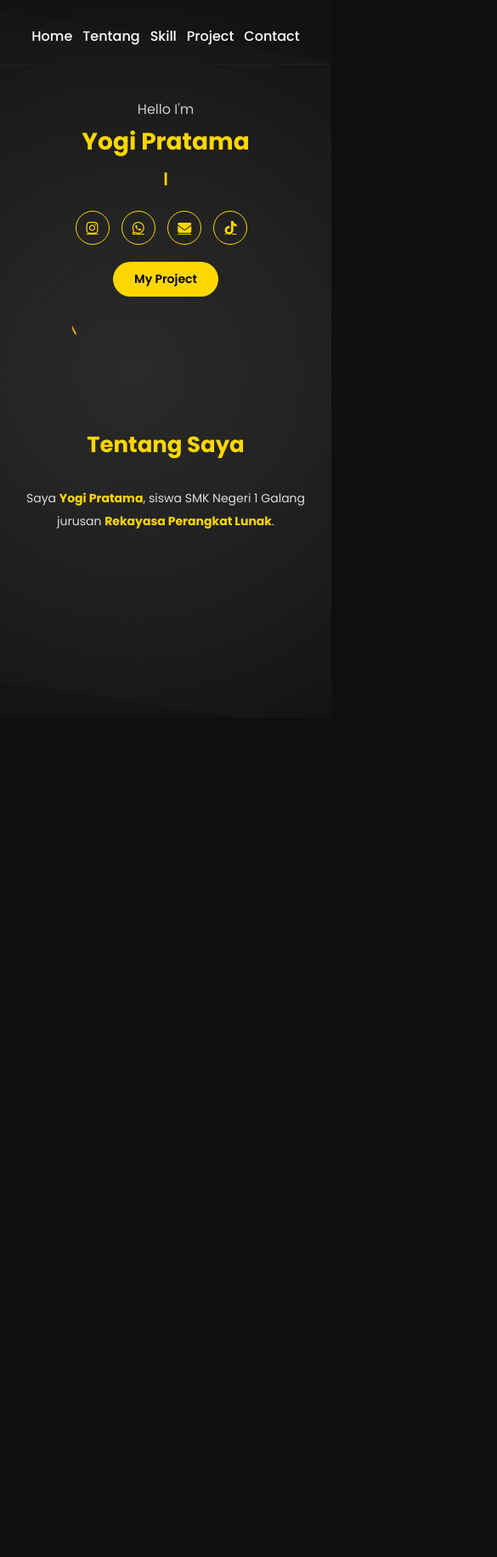
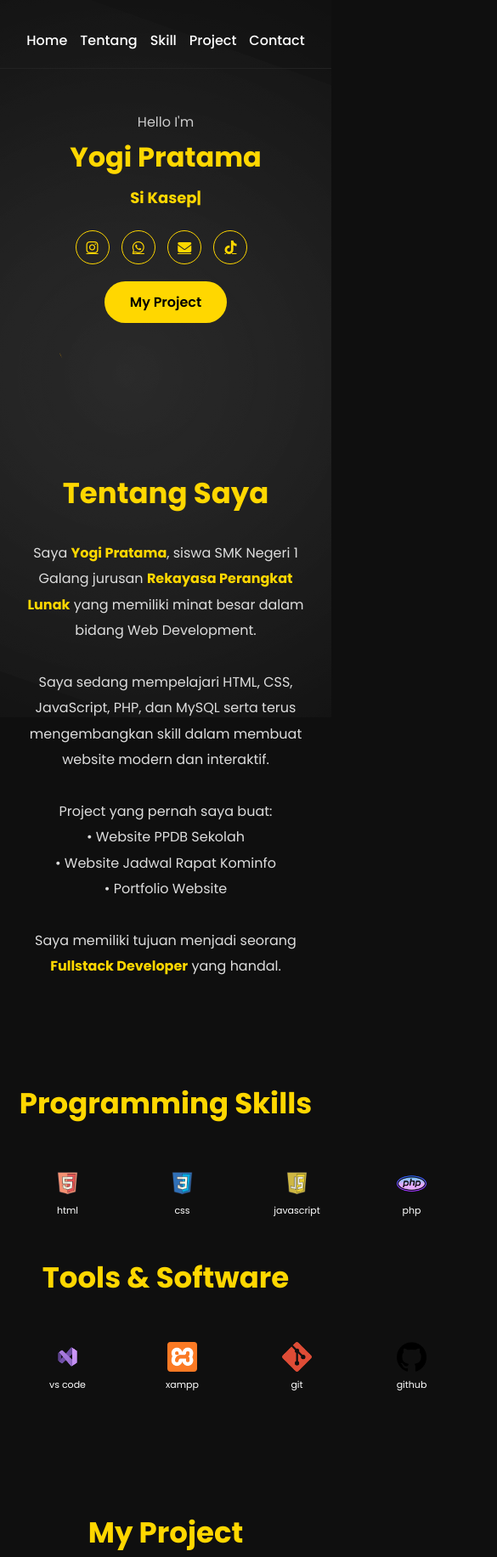
Before and after one commit to gondolll15/portfolio-yogi, a plain HTML site: page index.html in a window 390 px wide. Shown: the top 1832 px of the page at 85% size, 585 px wide, since content can reach past the window. Before the commit the page ends 844 px from the top, so only its background shows below. Drawn offline with nearby package versions, Linux system fonts and the light colour scheme; no server answers.

Commit message:
Update index.html

```diff
--- a/index.html
+++ b/index.html
@@ -1,3 +1,4 @@
+
 <!DOCTYPE html>
 <html lang="id">
 <head>
@@ -7,12 +8,14 @@
 <title>Portfolio Yogi</title>
 
 <link href="https://fonts.googleapis.com/css2?family=Poppins:wght@300;400;500;600;700&display=swap" rel="stylesheet">
+
 <link rel="stylesheet" href="https://cdnjs.cloudflare.com/ajax/libs/font-awesome/6.5.0/css/all.min.css">
 
 <script src="https://cdn.jsdelivr.net/npm/typed.js@2.0.12"></script>
 <script src="https://unpkg.com/@lottiefiles/lottie-player@latest/dist/lottie-player.js"></script>
 
 <style>
+
 *{
 margin:0;
 padding:0;
@@ -169,6 +172,8 @@ color:black;
 width:350px;
 animation:float 4s ease-in-out infinite;
 background:transparent;
+
+/* 🔥 INI KUNCINYA */
 overflow:hidden;
 border-radius:20px;
 }
@@ -177,6 +182,8 @@ border-radius:20px;
 width:100%;
 height:100%;
 background:transparent !important;
+
+/* 🔥 POTONG SISI LUAR */
 transform: scale(1.15);
 }
 
@@ -207,6 +214,7 @@ text-align:left;
 margin:auto;
 }
 
+/* ANIMASI TAMBAHAN (TIDAK MENGGANGGU) */
 .reveal{
 opacity:0;
 transform:translateY(50px);
@@ -227,22 +235,24 @@ color:#ffd700;
 text-align:center;
 }
 
+/* SKILL MOBILE - 5 DALAM 1 BARIS */
 .skill-grid{
-display:grid;
+  display: grid;
   grid-template-columns: repeat(5, 1fr);
-gap:10px;
+  gap: 10px;
 }
 
 .skill-card{
-padding:10px;
+  min-width: unset;
+  padding: 10px;
 }
 
 .skill-card img{
-width:35px !important;
+  width: 35px !important;
 }
 
 .skill-card p{
-font-size:11px;
+  font-size: 11px;
 }
 
 /* PROJECT */
@@ -315,109 +325,78 @@ border-top:1px solid #222;
 color:#aaa;
 margin-top:50px;
 }
-
 /* =========================
-   RESPONSIVE MOBILE (FIXED)
+   RESPONSIVE MOBILE
 ========================= */
 @media (max-width: 768px){
 
+  /* NAVBAR */
   nav{
-flex-direction:column;
-gap:10px;
-text-align:center;
+    flex-direction: column;
+    gap: 15px;
+    text-align: center;
   }
 
   nav ul{
-flex-wrap:wrap;
-justify-content:center;
-gap:12px;
+    flex-wrap: wrap;
+    justify-content: center;
+    gap: 15px;
   }
 
+  /* HERO */
   .hero{
-flex-direction:column;
-text-align:center;
-padding:40px 5%;
-}
-
-.hero-text{
-max-width:100%;
+    flex-direction: column;
+    text-align: center;
+    padding: 50px 5%;
   }
 
   .hero-text h1{
-font-size:28px;
+    font-size: 32px;
   }
 
   .hero-text h2{
-font-size:16px;
+    font-size: 18px;
   }
 
   .hero-lottie{
-width:220px;
+    width: 250px;
   }
 
-.btn{
-padding:10px 25px;
-font-size:14px;
+  /* ABOUT */
+  .about{
+    text-align: center;
+    padding: 0 10px;
   }
 
-.about{
-text-align:center;
-padding:0 10px;
-font-size:14px;
-}
-
-/* 🔥 PERBAIKAN UTAMA */
+  /* SKILL */
   .skill-grid{
-grid-template-columns: repeat(2, 1fr);
-gap:15px;
+    gap: 15px;
   }
 
   .skill-card{
-padding:15px;
+    min-width: 120px;
+    padding: 20px;
   }
 
-.skill-card img{
-width:40px !important;
+  /* PROJECT */
+  .projects{
+    grid-template-columns: 1fr;
   }
 
-.skill-card p{
-font-size:12px;
+  /* CONTACT */
+  .contact-card{
+    width: 140px;
+    height: 110px;
   }
 
-.projects{
-grid-template-columns:1fr;
-gap:15px;
-}
-
-.project h3{
-font-size:14px;
-text-align:center;
-}
-
-.contact-grid{
-gap:15px;
-}
-
-.contact-card{
-width:130px;
-height:100px;
-font-size:13px;
-}
-
-.contact-card i{
-font-size:25px;
-}
-
+  /* SECTION */
   section{
-padding:50px 5%;
-}
-
-.section-title{
-font-size:26px;
+    padding: 60px 5%;
   }
 
 }
 
+}
 </style>
 </head>
 
@@ -460,13 +439,87 @@ background="transparent" speed="1" style="width:100%" loop autoplay>
 </div>
 </div>
 
+<!-- (SEMUA BAGIAN BAWAH TETAP SAMA, TIDAK DIUBAH SAMA SEKALI) -->
+
 <!-- ABOUT -->
 <section id="about">
 <h2 class="section-title reveal">Tentang Saya</h2>
 <div class="about reveal">
-<p>Saya <b>Yogi Pratama</b>, siswa SMK Negeri 1 Galang jurusan <b>Rekayasa Perangkat Lunak</b>.</p>
+<p>
+Saya <b>Yogi Pratama</b>, siswa SMK Negeri 1 Galang jurusan
+<b>Rekayasa Perangkat Lunak</b> yang memiliki minat besar dalam bidang Web Development.
+</p>
+
+<br>
+
+<p>
+Saya sedang mempelajari HTML, CSS, JavaScript, PHP, dan MySQL serta terus mengembangkan skill dalam membuat website modern dan interaktif.
+</p>
+
+<br>
+
+<p>
+Project yang pernah saya buat:
+<br>• Website PPDB Sekolah
+<br>• Website Jadwal Rapat Kominfo
+<br>• Portfolio Website
+</p>
+
+<br>
+
+<p>
+Saya memiliki tujuan menjadi seorang <b>Fullstack Developer</b> yang handal.
+</p>
 </div>
 </section>
+
+<!-- SKILLS -->
+<section id="skills" class="skill-section">
+<h2 class="section-title">Programming Skills</h2>
+<div class="skill-grid">
+<div class="skill-card"><img src="animasi/img/html.png" style="width:60px;"><p>html</p></div>
+<div class="skill-card"><img src="animasi/img/css.png" style="width:60px;"><p>css</p></div>
+<div class="skill-card"><img src="animasi/img/js.png" style="width:60px;"><p>javascript</p></div>
+<div class="skill-card"><img src="animasi/img/php.png" style="width:60px;"><p>php</p></div>
+<div class="skill-card"><img src="animasi/img/sql.png" style="width:60px;"><p>MySQL</p></div>
+</div>
+
+<br>
+
+<h2 class="section-title">Tools & Software</h2>
+<div class="skill-grid">
+<div class="skill-card"><img src="animasi/img/code.png" style="width:60px;"><p>vs code</p></div>
+<div class="skill-card"><img src="animasi/img/xmapp.png" style="width:60px;"><p>xampp</p></div>
+<div class="skill-card"><img src="animasi/img/git.png" style="width:60px;"><p>git</p></div>
+<div class="skill-card"><img src="animasi/img/github.png" style="width:60px;"><p>github</p></div>
+<div class="skill-card"><img src="animasi/img/microsoft.png" style="width:60px;"><p>microsoft</p></div>
+</div>
+</section>
+
+<!-- PROJECT -->
+<section id="project">
+<h2 class="section-title">My Project</h2>
+<div class="projects">
+<div class="project"><img src="animasi/img/kominfo.jpeg"><h3>Website Jadwal Rapat Kominfo</h3></div>
+<div class="project"><img src="animasi/img/sekolah.jpeg"><h3>Website PPDB Sekolah</h3></div>
+<div class="project"><img src="animasi/img/portofolio.jpeg"><h3>Portfolio Website</h3></div>
+</div>
+</section>
+
+<!-- CONTACT -->
+<section id="contact">
+<h2 class="section-title">Follow me</h2>
+<div class="contact-grid">
+<a href="mailto:yogipratama6195@gmail.com" class="contact-card"><i class="fas fa-envelope"></i><p>Email</p></a>
+<a href="https://www.instagram.com/pratamayogiii7" class="contact-card"><i class="fab fa-instagram"></i><p>Instagram</p></a>
+<a href="https://wa.me/6285381850499" class="contact-card"><i class="fab fa-whatsapp"></i><p>WhatsApp</p></a>
+<a href="https://www.tiktok.com/@ndollllz" class="contact-card"><i class="fab fa-tiktok"></i><p>TikTok</p></a>
+</div>
+</section>
+
+<footer>
+© 2026 Yogi Pratama
+</footer>
 
 <script>
 new Typed(".typing",{
```
Lines whose indentation alone changed are shown as unchanged.
